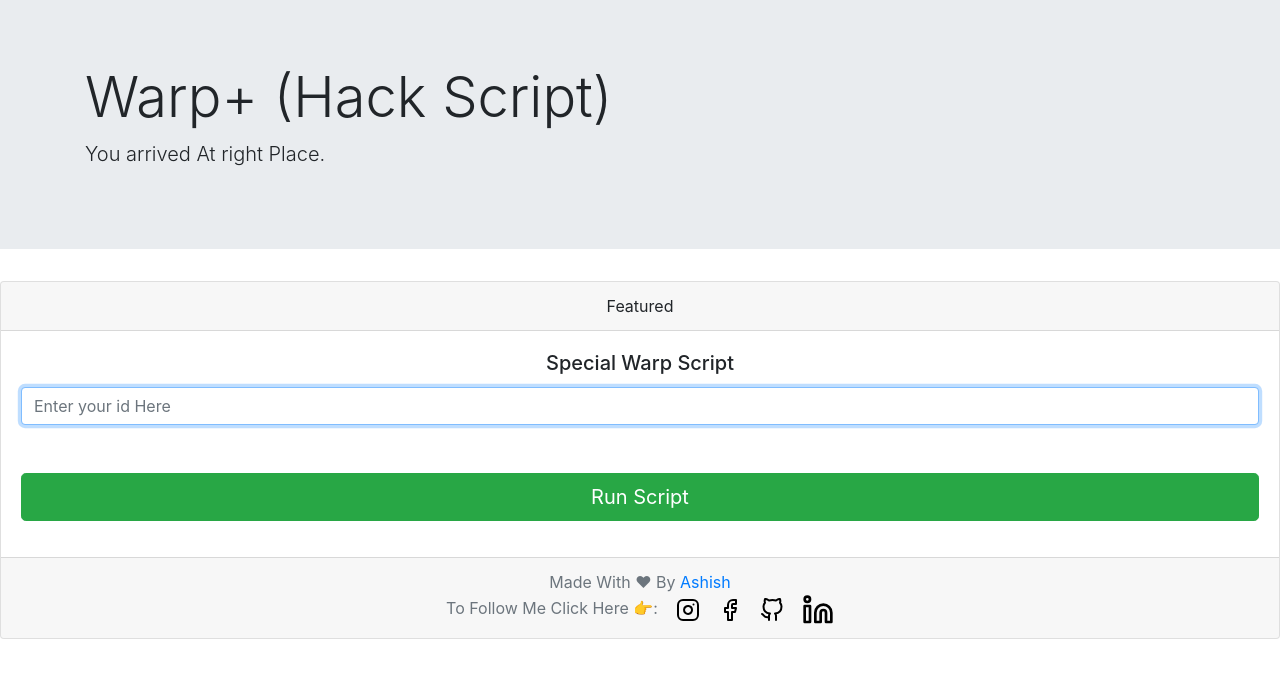
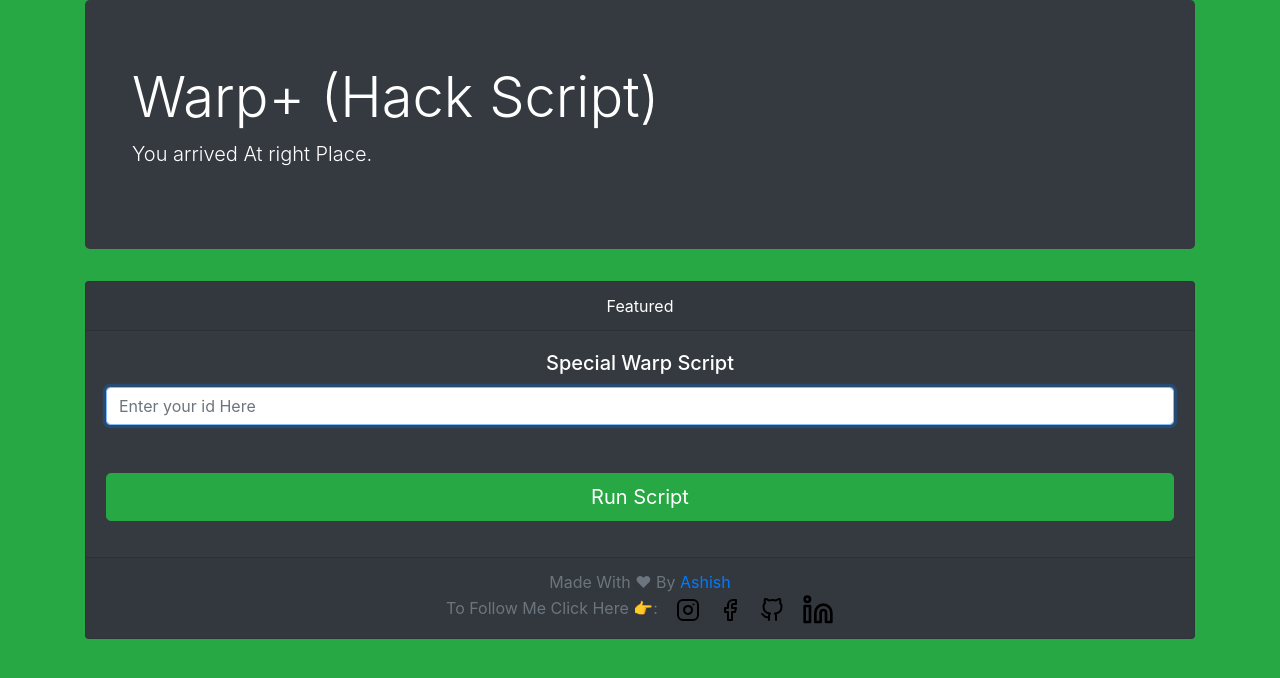
Before and after one commit to immsatish/Quiz-app-Angular-, a Flask app: page / in a window 1280 px wide. Shown: the top 678 px of the page. Run offline with Flask 2, Linux system fonts and the light colour scheme; some libraries are stand-ins or nearby versions.

Commit message:
frontend Modification

```diff
--- a/templates/index.html
+++ b/templates/index.html
@@ -1,64 +1,91 @@
-<!doctype html>
+<!DOCTYPE html>
 <html lang="en">
   <head>
     <!-- Required meta tags -->
-    <meta charset="utf-8">
-    <meta name="viewport" content="width=device-width, initial-scale=1, shrink-to-fit=no">
+    <meta charset="utf-8" />
+    <meta
+      name="viewport"
+      content="width=device-width, initial-scale=1, shrink-to-fit=no"
+    />
 
     <!-- Bootstrap CSS -->
-    <link rel="stylesheet" href="https://stackpath.bootstrapcdn.com/bootstrap/4.4.1/css/bootstrap.min.css" integrity="sha384-Vkoo8x4CGsO3+Hhxv8T/Q5PaXtkKtu6ug5TOeNV6gBiFeWPGFN9MuhOf23Q9Ifjh" crossorigin="anonymous">
+    <link
+      rel="stylesheet"
+      href="https://stackpath.bootstrapcdn.com/bootstrap/4.4.1/css/bootstrap.min.css"
+      integrity="sha384-Vkoo8x4CGsO3+Hhxv8T/Q5PaXtkKtu6ug5TOeNV6gBiFeWPGFN9MuhOf23Q9Ifjh"
+      crossorigin="anonymous"
+    />
 
     <title>Warp-Hack</title>
   </head>
-  <body>
-    <div class="jumbotron jumbotron-fluid">
+  <body class="bg-success">
+    <div class="container">
+      <div class="jumbotron bg-dark text-white">
         <div class="container">
           <h1 class="display-4">Warp+ (Hack Script)</h1>
           <p class="lead">You arrived At right Place.</p>
         </div>
       </div>
-    <div class="card text-center">
-        <div class="card-header">
-          Featured
-        </div>
+      <div class="card text-center bg-dark text-white">
+        <div class="card-header">Featured</div>
         <div class="card-body">
           <h5 class="card-title">Special Warp Script</h5>
           <div class="form-group">
             <form method="POST" action=".">
-                  <input type="text" name="id" placeholder="Enter your id Here" class="form-control" required autofocus >
-                  <br>
-                  <br>
-                  <button type="submit" class="btn btn-success btn-lg btn-block">Run Script</button>
-
+              <input
+                type="text"
+                name="id"
+                placeholder="Enter your id Here"
+                class="form-control"
+                required
+                autofocus
+              />
+              <br />
+              <br />
+              <button type="submit" class="btn btn-success btn-lg btn-block">
+                Run Script
+              </button>
             </form>
           </div>
         </div>
         <div class="card-footer text-muted">
-            Made With ❤ By <a href="#">Ashish</a><br>
-            To Follow Me Click Here 👉:
+          Made With ❤ By <a href="#">Ashish</a><br />
+          To Follow Me Click Here 👉: &nbsp;&nbsp;
+          <a href="https://www.instagram.com/ashish.exe/"
+            ><img src="/static/instagram.svg"
+          /></a>
           &nbsp;&nbsp;
-            <a href="https://www.instagram.com/ashish.exe/"><img src="/static/instagram.svg"></a>
+          <a href="https://www.facebook.com/ashishkrfab"
+            ><img src="/static/facebook.svg"
+          /></a>
           &nbsp;&nbsp;
-            <a href="https://www.facebook.com/ashishkrfab"><img src="/static/facebook.svg"></a>
+          <a href="https://github.com/ashish-devv"
+            ><img src="/static/github.svg"
+          /></a>
           &nbsp;&nbsp;
-            <a href="https://github.com/ashish-devv"><img src="/static/github.svg"></a>
-            &nbsp;&nbsp;
-            <a href="https://www.linkedin.com/in/ashishkrshu/"><img src="/static/linkedin.svg"></a>
+          <a href="https://www.linkedin.com/in/ashishkrshu/"
+            ><img src="/static/linkedin.svg"
+          /></a>
+        </div>
       </div>
     </div>
 
-
-
-
-
-
-
-
-
     <!-- Optional JavaScript -->
     <!-- jQuery first, then Popper.js, then Bootstrap JS -->
-    <script src="https://code.jquery.com/jquery-3.4.1.slim.min.js" integrity="sha384-J6qa4849blE2+poT4WnyKhv5vZF5SrPo0iEjwBvKU7imGFAV0wwj1yYfoRSJoZ+n" crossorigin="anonymous"></script>
-    <script src="https://cdn.jsdelivr.net/npm/popper.js@1.16.0/dist/umd/popper.min.js" integrity="sha384-Q6E9RHvbIyZFJoft+2mJbHaEWldlvI9IOYy5n3zV9zzTtmI3UksdQRVvoxMfooAo" crossorigin="anonymous"></script>
-    <script src="https://stackpath.bootstrapcdn.com/bootstrap/4.4.1/js/bootstrap.min.js" integrity="sha384-wfSDF2E50Y2D1uUdj0O3uMBJnjuUD4Ih7YwaYd1iqfktj0Uod8GCExl3Og8ifwB6" crossorigin="anonymous"></script>
+    <script
+      src="https://code.jquery.com/jquery-3.4.1.slim.min.js"
+      integrity="sha384-J6qa4849blE2+poT4WnyKhv5vZF5SrPo0iEjwBvKU7imGFAV0wwj1yYfoRSJoZ+n"
+      crossorigin="anonymous"
+    ></script>
+    <script
+      src="https://cdn.jsdelivr.net/npm/popper.js@1.16.0/dist/umd/popper.min.js"
+      integrity="sha384-Q6E9RHvbIyZFJoft+2mJbHaEWldlvI9IOYy5n3zV9zzTtmI3UksdQRVvoxMfooAo"
+      crossorigin="anonymous"
+    ></script>
+    <script
+      src="https://stackpath.bootstrapcdn.com/bootstrap/4.4.1/js/bootstrap.min.js"
+      integrity="sha384-wfSDF2E50Y2D1uUdj0O3uMBJnjuUD4Ih7YwaYd1iqfktj0Uod8GCExl3Og8ifwB6"
+      crossorigin="anonymous"
+    ></script>
   </body>
 </html>
```
Also changed, not shown: README.md (added). Lines whose indentation alone changed are shown as unchanged.
